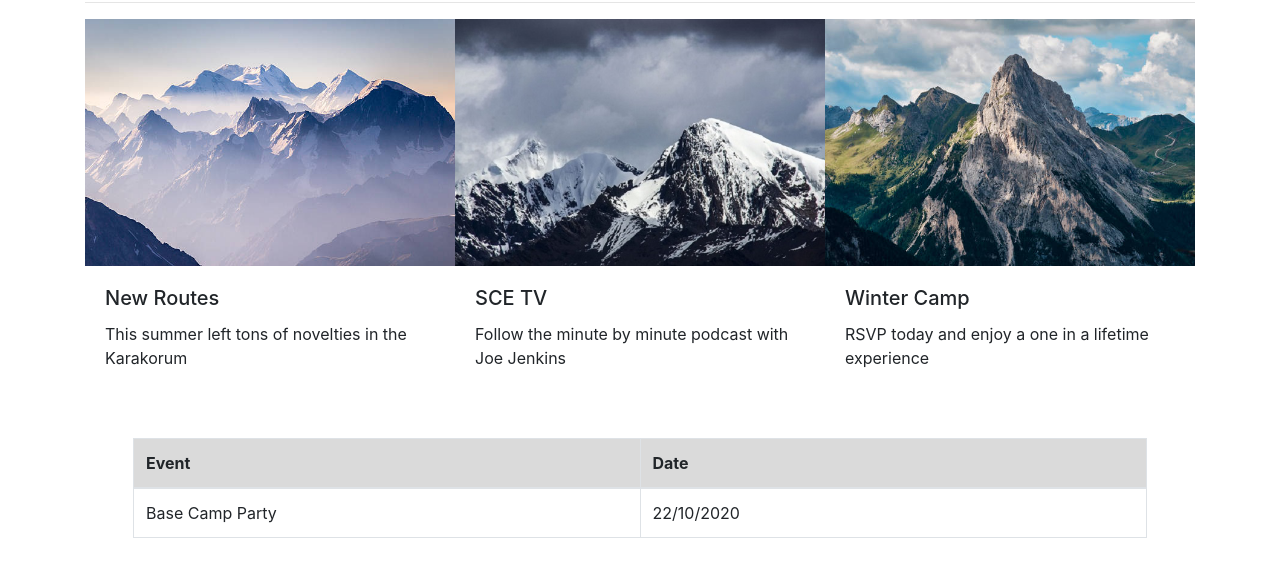
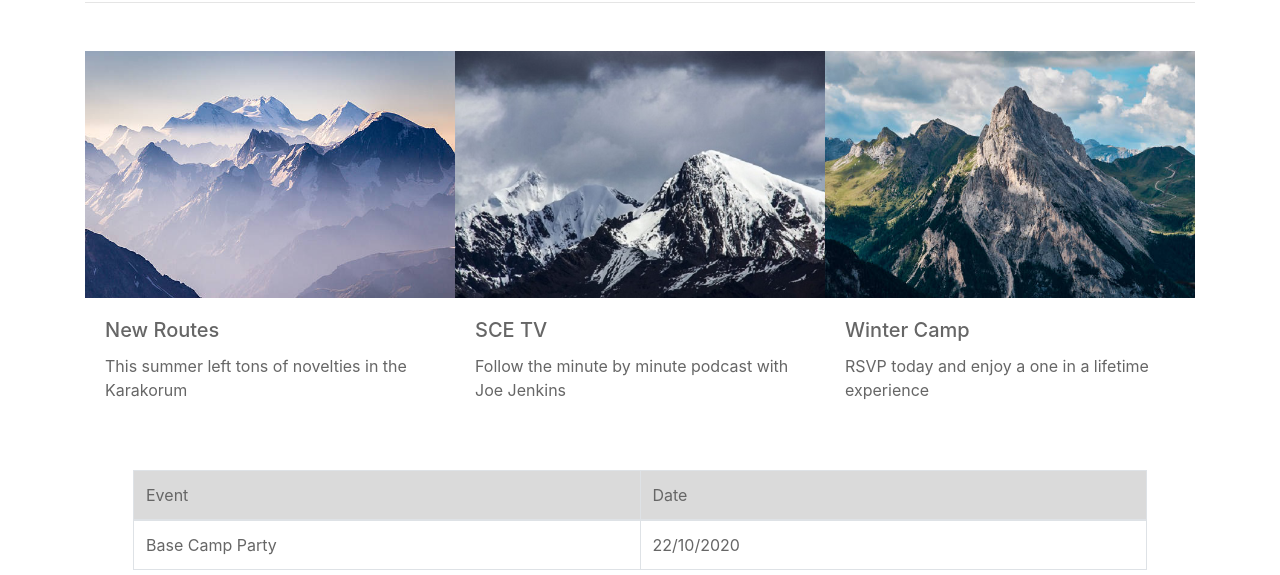
Before and after one commit to laGataLola/Test-HTML-CSS, a plain HTML site: page index.html in a window 1280 px wide. Shown: the part 1546-2121 px from the top of the page. Drawn offline with nearby package versions, Linux system fonts and the light colour scheme.

Commit message:
Change font color

```diff
--- a/index.html
+++ b/index.html
@@ -57,7 +57,7 @@
                 </div>
             </div>
         </div>
-        <hr />
+        <hr class="mb-5" />
 
         <div class="row no-gutters">
             <div class="col-md">
--- a/styles.css
+++ b/styles.css
@@ -1,3 +1,11 @@
+body, td, th {
+    color: #666666;
+}
+
+th {
+    font-weight: normal;
+}
+
 header {
     text-align: center;
     background-color: #292929;
```
